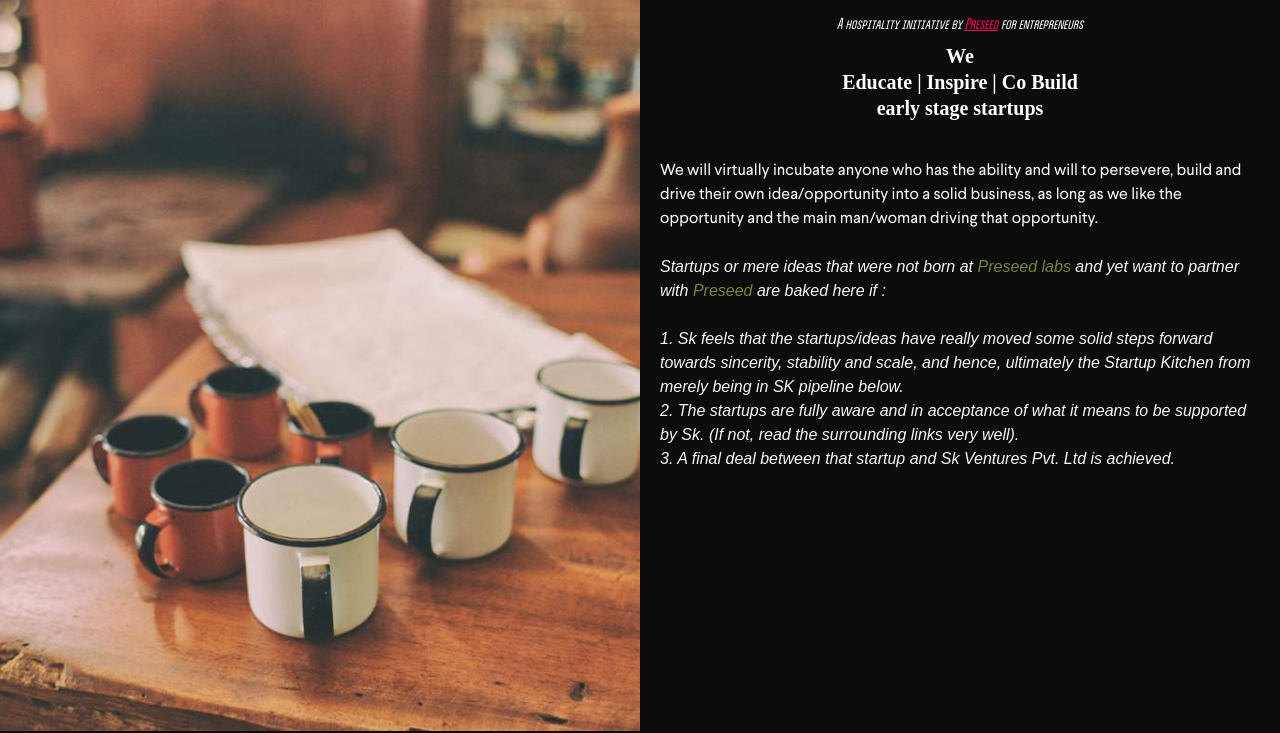
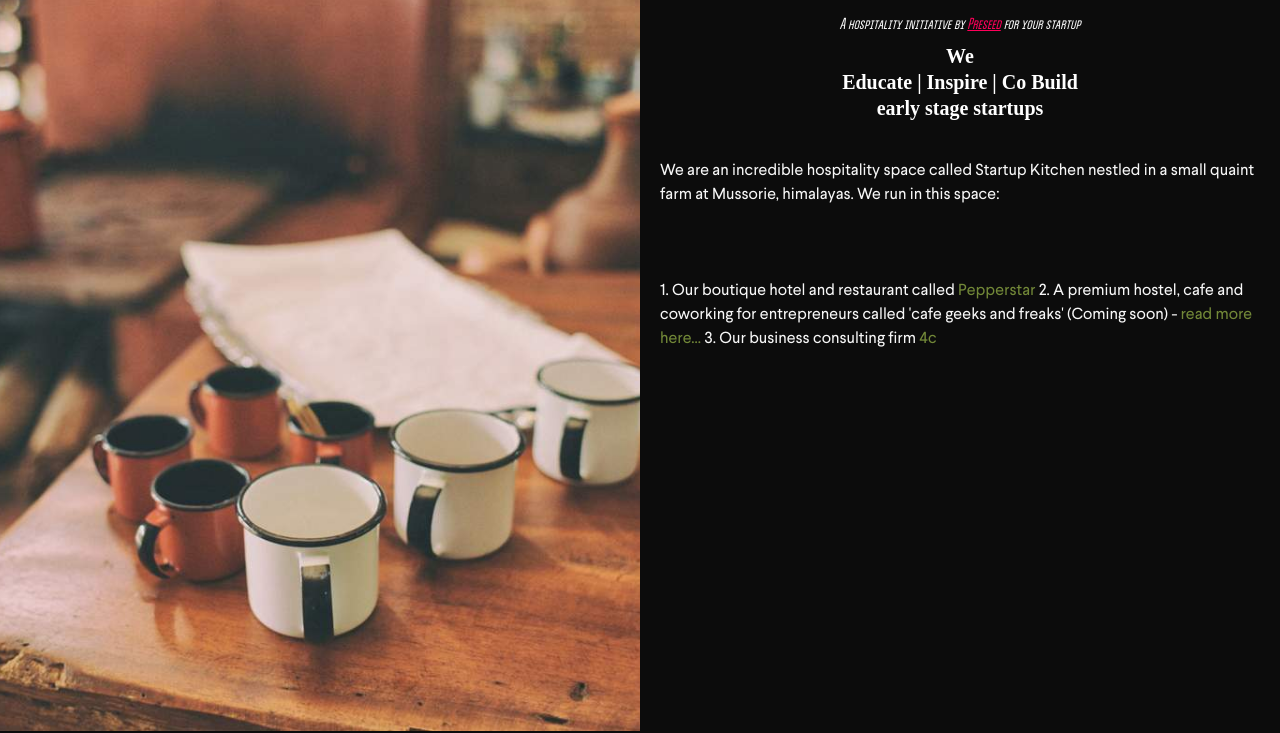
Before and after one commit to preseed/sk, a plain HTML site: page index.html in a window 1280 px wide. Shown: the part 69-802 px from the top of the page. Drawn offline with Linux system fonts and the light colour scheme.

Commit message:
Modified the Upper part
Modified the Upper part.

```diff
--- a/index.html
+++ b/index.html
@@ -50,7 +50,7 @@
 <a id="about"><div id="twenty"></div></a>
 <h2>Startup Kitchen </h2><br/>
 <!-- <p><i>An  initiative by <a href="http://startups.preseed.in" style="color: #ff005a;"> Preseed Startups </a>  for your startup</i></p> -->
-	<p><i>A hospitality initiative by <a style="color: #ff005a;" href="http://preseed.in">Preseed</a> for entrepreneurs</i></p>
+	<p><i>A hospitality initiative by <a style="color: #ff005a;" href="http://preseed.in">Preseed</a> for your startup</i></p>
 
 <div class="container">
 		            <div class="row">
@@ -61,14 +61,17 @@
 		</div>
 
 <div id="twenty"></div>
-<span>We will virtually incubate anyone who has the ability and will to persevere, build and drive their own idea/opportunity into a solid business, as long as we like the opportunity and the main man/woman driving that opportunity.<br/><br/>
-<p style="font-weight:lighter;font-family:Arial;"><i>Startups or mere ideas that were not born at <a href="http://labs.preseed.in" target="_blank">Preseed labs</a> and yet want to partner with <a href="http://preseed.in/" target="_blank">Preseed</a> are baked here if :
+<!-- <span>We will virtually incubate anyone who has the ability and will to persevere, build and drive their own idea/opportunity into a solid business, as long as we like the opportunity and the main man/woman driving that opportunity.<br/><br/> -->
+<span>We are an incredible hospitality space called Startup Kitchen nestled in a small quaint farm at Mussorie, himalayas. We run in this space: <br/><br/>
+<!-- <p style="font-weight:lighter;font-family:Arial;"><i>Startups or mere ideas that were not born at <a href="http://labs.preseed.in" target="_blank">Preseed labs</a> and yet want to partner with <a href="http://preseed.in/" target="_blank">Preseed</a> are baked here if : -->
 <br/>
 <br>
-1. Sk feels that the startups/ideas have really moved some solid steps forward towards sincerity, stability and scale, and hence, ultimately the Startup Kitchen from merely being in SK pipeline below.  <br/>
+<!-- 1. Sk feels that the startups/ideas have really moved some solid steps forward towards sincerity, stability and scale, and hence, ultimately the Startup Kitchen from merely being in SK pipeline below.  <br/>
 2. The startups are fully aware and in acceptance of what it means to be supported by Sk.  (If not, read the surrounding links very well).<br/>
-3. A final deal between that startup and Sk Ventures Pvt. Ltd is achieved. </br></i></p><br>
-
+3. A final deal between that startup and Sk Ventures Pvt. Ltd is achieved. </br></i></p><br> -->
+1. Our boutique hotel and restaurant called <a href="http://pepperstar.strikingly.com/">Pepperstar</a>
+2. A premium hostel, cafe and coworking for entrepreneurs called 'cafe geeks and freaks' (Coming soon) - <a href="https://medium.com/preseed-entrepreneur-lab/cafe-geeks-and-freaks-23973d22eee0#.moyppdw7g">read more here...</a>
+3. Our business consulting firm <a href="http://4c.preseed.in/">4c</a>
 <!--<a href="http://startups.preseed.in/" target="_blank"> Preseed Startups</a>-->
 
 <!--<center><a href="https://applypreseed.typeform.com/to/pJF68w" target="_blank" >SK Applicant Form  </a></center>-->
```
